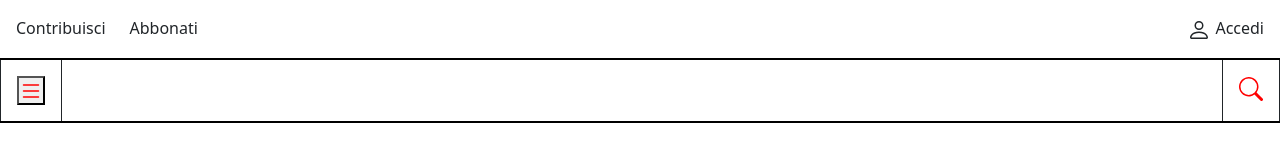
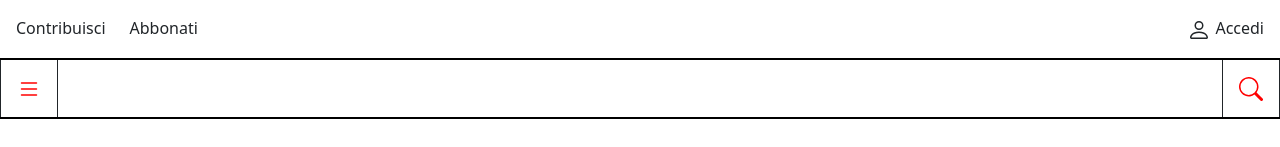
Before and after one commit to AndreaMargutti/retex_design, a Vue app: page / in a window 1280 px wide. Shown: the top 147 px of the page. Built offline with nearby package versions, Linux system fonts and the light colour scheme.

Commit message:
removed btn

```diff
--- a/src/components/header/AppNavbar.vue
+++ b/src/components/header/AppNavbar.vue
@@ -25,16 +25,14 @@ export default {
   <!-- sezione menu -->
   <section class="d-flex justify-content-between">
     <div class="p-3 border-div">
-      <button v-on:click="openMenu">
          <!-- icona hamburger menu -->
-         <svg v-show="list" xmlns="http://www.w3.org/2000/svg" width="24" height="24" fill="currentColor" class="bi bi-list" viewBox="0 0 16 16" color="red">
+         <svg v-show="list" v-on:click="openMenu" xmlns="http://www.w3.org/2000/svg" width="24" height="24" fill="currentColor" class="bi bi-list" viewBox="0 0 16 16" color="red">
            <path fill-rule="evenodd" d="M2.5 12a.5.5 0 0 1 .5-.5h10a.5.5 0 0 1 0 1H3a.5.5 0 0 1-.5-.5m0-4a.5.5 0 0 1 .5-.5h10a.5.5 0 0 1 0 1H3a.5.5 0 0 1-.5-.5m0-4a.5.5 0 0 1 .5-.5h10a.5.5 0 0 1 0 1H3a.5.5 0 0 1-.5-.5"/>
           </svg>
           <!-- icona X -->
-          <svg v-show="!list" xmlns="http://www.w3.org/2000/svg" width="24" height="24" fill="currentColor" class="bi bi-x" viewBox="0 0 16 16" color="red">
+          <svg v-show="!list" v-on:click="openMenu" xmlns="http://www.w3.org/2000/svg" width="24" height="24" fill="currentColor" class="bi bi-x" viewBox="0 0 16 16" color="red">
             <path d="M4.646 4.646a.5.5 0 0 1 .708 0L8 7.293l2.646-2.647a.5.5 0 0 1 .708.708L8.707 8l2.647 2.646a.5.5 0 0 1-.708.708L8 8.707l-2.646 2.647a.5.5 0 0 1-.708-.708L7.293 8 4.646 5.354a.5.5 0 0 1 0-.708"/>
           </svg>
-      </button>
     </div>
 
     <div class="p-3 border-div">
```
